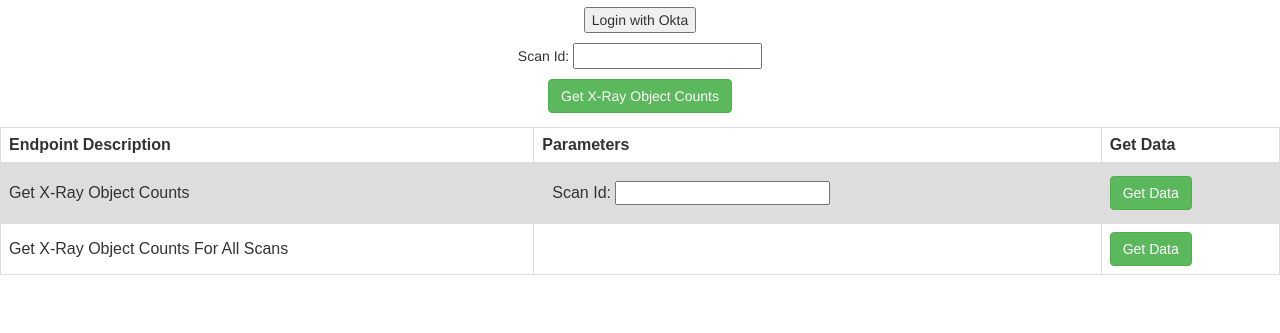
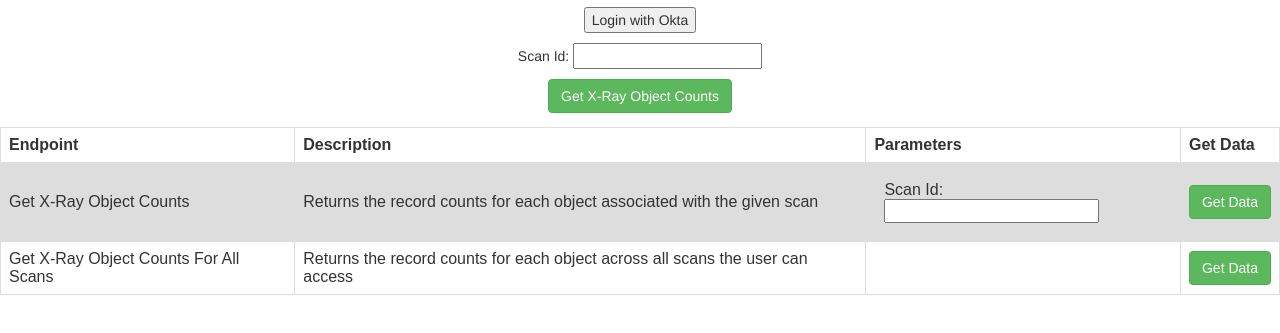
Before and after one commit to hpurvis-traction/xray-wdc-qa, a plain HTML site: page index.html in a window 1280 px wide. Shown: the part 185-518 px from the top of the page. Drawn offline with nearby package versions, Linux system fonts and the light colour scheme; a script that the page names is missing.

Commit message:
Added description column

```diff
--- a/index.html
+++ b/index.html
@@ -16,7 +16,7 @@
 
 <body>
   <div class="alert">
-    <strong>Warning! </strong>This WDC is currently under development. It may not be functioning as expected.
+    <strong>Warning! </strong>This site is currently under development. It may not function as expected.
   </div>
 
   <div class="section">
@@ -37,14 +37,16 @@
       </p>
     </form>
 
-    <table>
+    <table class="signedin">
       <tr>
-        <th>Endpoint Description</th>
+        <th>Endpoint</th>
+        <th>Description</th>
         <th>Parameters</th>
         <th>Get Data</th>
       </tr>
       <tr>
         <td>Get X-Ray Object Counts</td>
+        <td>Returns the record counts for each object associated with the given scan</td>
         <td>
             <div style="margin: 10px;">Scan Id: <input id="scanId" type="number" required></div>
         </td>
@@ -57,6 +59,7 @@
       </tr>
       <tr>
         <td>Get X-Ray Object Counts For All Scans</td>
+        <td>Returns the record counts for each object across all scans the user can access</td>
         <td></td>
         <td>
           <button
```
